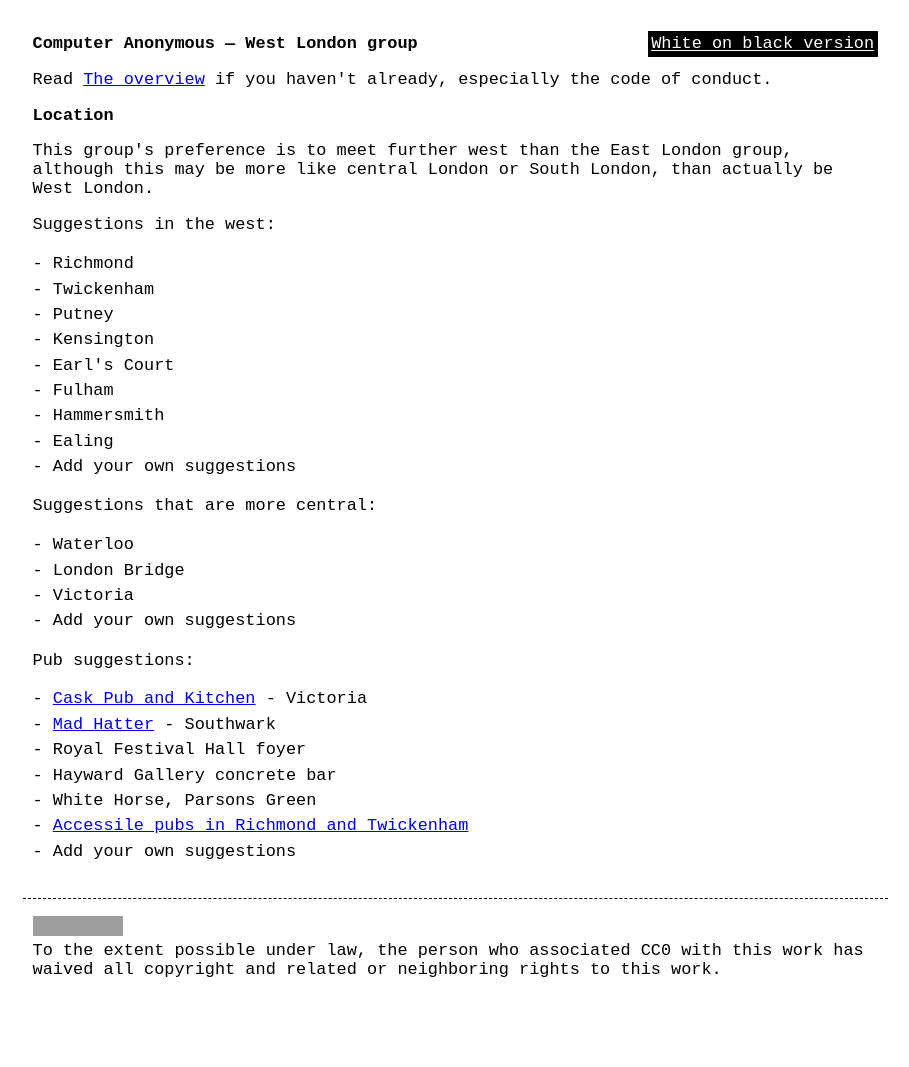
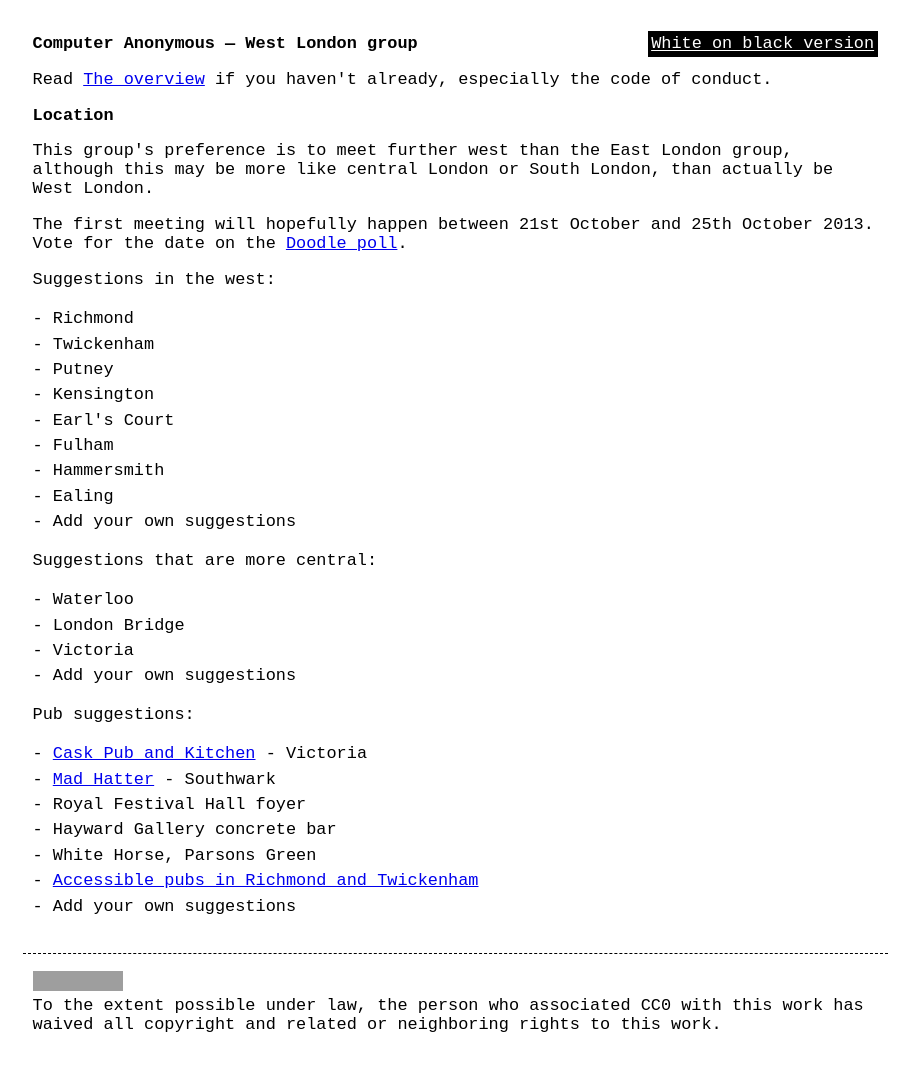
Before and after one commit to computeranonymous/computer, a Jekyll site: the page built from uk_west_london.html, in a window 1280 px wide. Shown: the whole page, without its empty margins (185-1094 px from the left). Built offline with Jekyll 4.4.1, drawn with Linux system fonts in a browser that asks for light colours; before the commit the page ends 1012 px from its top, so only the background shows below that; grey boxes are pictures that could not be loaded.

Commit message:
Update uk_west_london.html
Added a link to doodle poll and possible dates.

```diff
--- a/uk_west_london.html
+++ b/uk_west_london.html
@@ -8,6 +8,8 @@ title: Computer Anonymous - West London
 <h2>Location</h2>
 <p>This group's preference is to meet further west than the East London group, although this may be more like central London or South London, than actually be West London.</p>
 
+<p></p>The first meeting will hopefully happen between 21st October and 25th October 2013. Vote for the date on the <a href="http://www.doodle.com/r7q9v7va5mqk8qg9">Doodle poll</a>.
+</p>
 <p>Suggestions in the west:</p>
 <ul><li>Richmond</li>
       <li>Twickenham</li>
@@ -33,6 +35,6 @@ title: Computer Anonymous - West London
       <li>Royal Festival Hall foyer</li>
       <li>Hayward Gallery concrete bar</li>
       <li>White Horse, Parsons Green</li>
-      <li><a href="http://www.accessrichmond.co.uk/drinking.html">Accessile pubs in Richmond and Twickenham</a></li>
+      <li><a href="http://www.accessrichmond.co.uk/drinking.html">Accessible pubs in Richmond and Twickenham</a></li>
       <li>Add your own suggestions</li>
 </ul>
```
